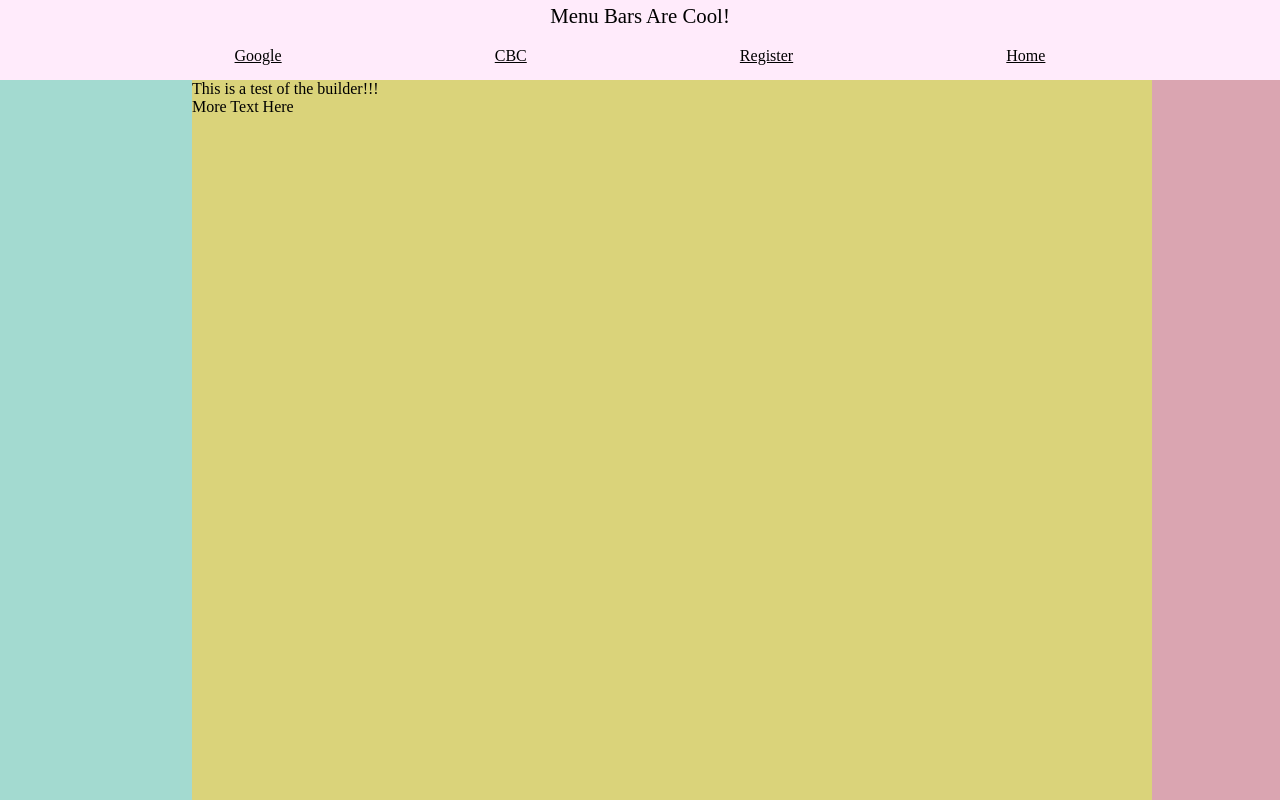
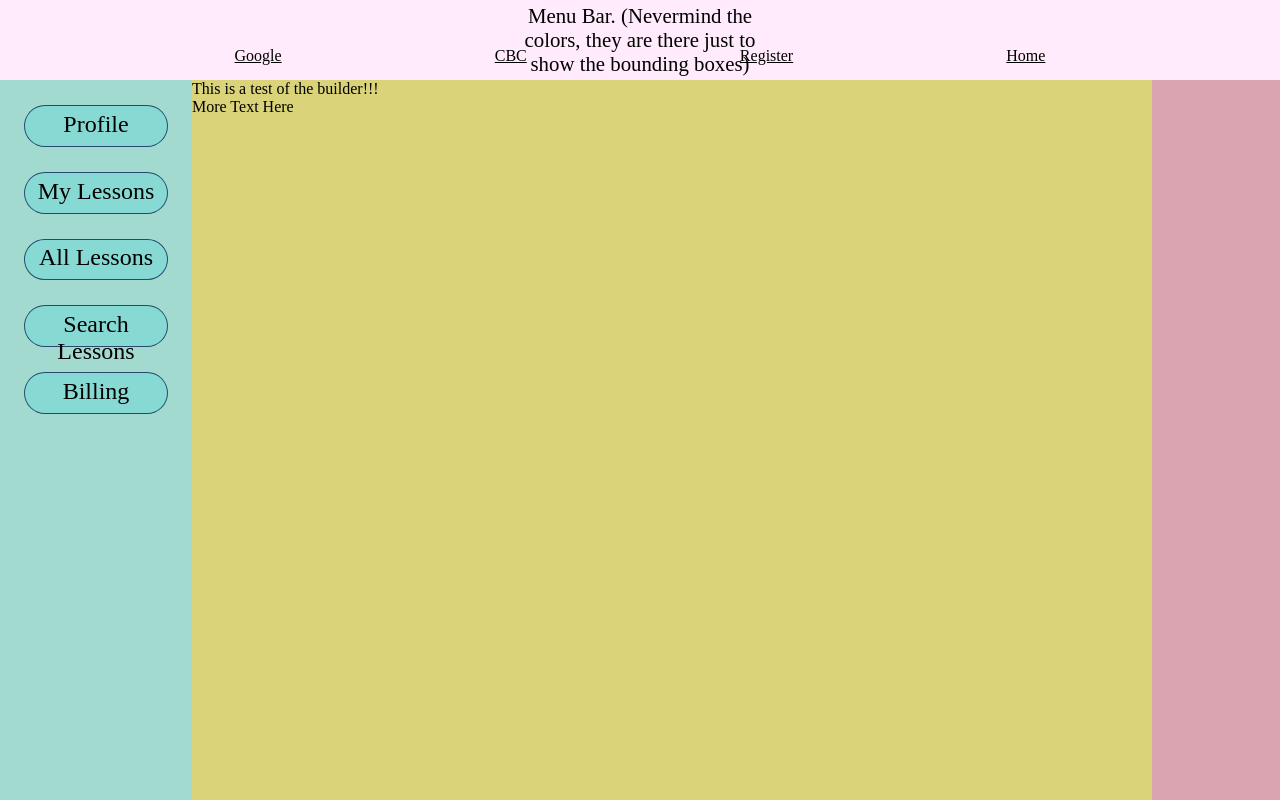
Before and after one commit to CBC-CSIT316-F18/googaloo, a PHP site: page /customcloud/ in a window 1280 px wide. Run offline with PHP 8.4, Linux system fonts and the light colour scheme; data that the repository does not hold is empty.

Commit message:
Added menu buttons and colors.

```diff
--- a/www/index.php
+++ b/www/index.php
@@ -5,7 +5,7 @@ include "src/srcIndex.php";
 
 
 printheader();
-printleftpanel();
-printcenterpanel();
+printLeftPanel();
+printCenterPanel();
 printrightpanel();
 printfooter();
--- a/www/src/centerPanel/centerPanel.php
+++ b/www/src/centerPanel/centerPanel.php
@@ -8,7 +8,7 @@
 use src\util\html\ElementBuilder\ElementBuilder;
 use src\util\database\db_tools\db_tools;
 
-function printcenterpanel()
+function printCenterPanel()
 {
 
     /*  Fluent interfaces and builder classes for the win!  */
--- a/www/src/header/header.php
+++ b/www/src/header/header.php
@@ -11,5 +11,5 @@ function printheader()
     print("<link rel=\"stylesheet\" type=\"text/css\" href=\"/googaloo/www/styles/egstylesheet.css\">");
     print("</head>");
     print("<body>");
-    printMenuBar("Menu Bars Are Cool!");
+    printMenuBar("Menu Bar. (Nevermind the colors, they are there just to show the bounding boxes)");
 }
--- a/www/src/leftPanel/leftPanel.php
+++ b/www/src/leftPanel/leftPanel.php
@@ -1,10 +1,43 @@
 <?php
 
+use src\util\html\ElementBuilder\ElementBuilder;
 
-function printleftpanel()
+function printLeftPanel()
 {
-    print("<div id=\"leftPanel\">");
 
-    print("</div>");
+    /** @var ElementBuilder $leftPanel */
+    $leftPanel = ElementBuilder::create("div")
+        ->withAttribute("id", "leftPanel")
+        ->buildLeaveTagOpen();
+
+    /*  No need to save this to a variable as it is only used here once.  */
+    ElementBuilder::create("div")
+        ->withAttribute("class", "leftPanelItem")
+        ->withTextContent("Profile")
+        ->buildCompleteTagWithTextContent();
+
+    ElementBuilder::create("div")
+        ->withAttribute("class", "leftPanelItem")
+        ->withTextContent("My Lessons")
+        ->buildCompleteTagWithTextContent();
+
+    ElementBuilder::create("div")
+        ->withAttribute("class", "leftPanelItem")
+        ->withTextContent("All Lessons")
+        ->buildCompleteTagWithTextContent();
+
+    ElementBuilder::create("div")
+        ->withAttribute("class", "leftPanelItem")
+        ->withTextContent("Search Lessons")
+        ->buildCompleteTagWithTextContent();
+
+    ElementBuilder::create("div")
+        ->withAttribute("class", "leftPanelItem")
+        ->withTextContent("Billing")
+        ->buildCompleteTagWithTextContent();
+
+
+
+    $leftPanel->buildCloseOpenTag();
 
 }
--- a/www/src/pages/register.php
+++ b/www/src/pages/register.php
@@ -15,7 +15,7 @@ use src\util\html\ElementBuilder\ElementBuilder;
 $register = new Register();
 
 printheader();
-printleftpanel();
+printLeftPanel();
 
 /**  @var ElementBuilder $ourBodyBuilder */
 $ourBodyBuilder = ElementBuilder::create("div")
--- a/www/src/util/html/ElementBuilder.php
+++ b/www/src/util/html/ElementBuilder.php
@@ -85,6 +85,19 @@ class ElementBuilder
 
     /********** Actions *************/
 
+    /**
+     * Builds the complete element with closing tag and text content
+     * @return ElementBuilder
+     */
+    public function buildCompleteTagWithTextContent()
+    {
+        print("<$this->tagType ");
+        $this->printAttributes();
+        print(" >\r\n");
+        $this->printTextContent();
+        print("</$this->tagType>\r\n");
+        return $this;
+    }
 
     /**
      * Builds the complete element with closing tag
--- a/www/styles/egstylesheet.css
+++ b/www/styles/egstylesheet.css
@@ -104,3 +104,21 @@ a:active {
     left:0%;
     width: 15%;
 }
+
+.leftPanelItem {
+    background-color: #87dad4;
+    border-radius: 30px;
+    margin:  25px auto;
+    height: 5%;
+    width: 75%;
+    font-size: 1.5em;
+    text-align: center;
+    padding-top: 3%;
+    cursor: pointer;
+    box-shadow: inset 0 0 0 1px #27496d;
+}
+
+.leftPanelItem:hover {
+    background-color: #94f7f1;
+    box-shadow: inset 0 0 0 1px #27496d,0 5px 15px #193047;
+}
```
